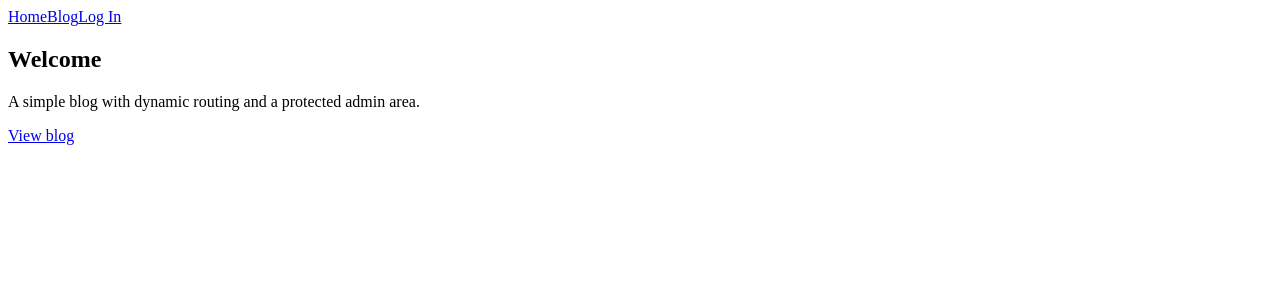
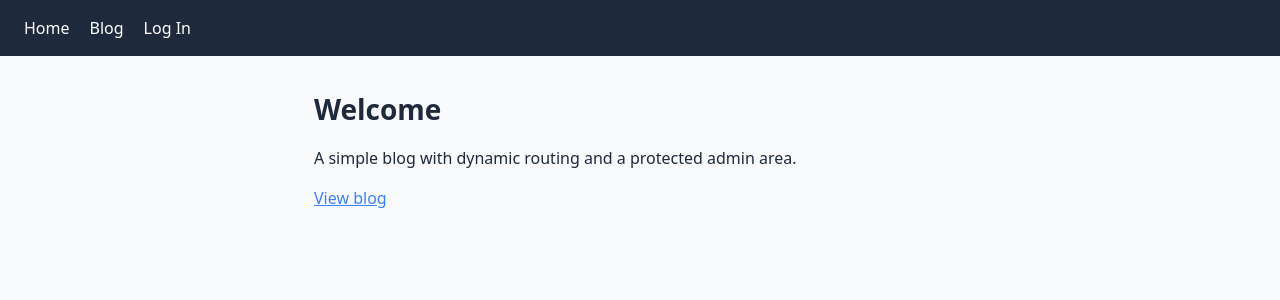
Before and after one commit to KwadwoDanso/dynamic-routing, a React (Vite) app: page / in a window 1280 px wide. Shown: the top 300 px of the page. Built offline with nearby package versions, Linux system fonts and the light colour scheme.

Commit message:
Add minimal blog app styling

```diff
--- a/src/styles.css
+++ b/src/styles.css
@@ -0,0 +1,88 @@
+/* Minimal plain styling */
+* {
+    box-sizing: border-box;
+    margin: 0;
+    padding: 0;
+}
+
+body {
+    font-family: system-ui, -apple-system, sans-serif;
+    color: #1e293b;
+    background: #f8fafc;
+    line-height: 1.5;
+}
+
+.navbar {
+    background: #1e293b;
+    padding: 1rem 1.5rem;
+    display: flex;
+    gap: 1.25rem;
+    align-items: center;
+}
+
+.navbar a {
+    color: white;
+    text-decoration: none;
+    font-weight: 500;
+}
+
+.navbar a:hover {
+    text-decoration: underline;
+}
+
+.navbar button {
+    margin-left: auto;
+    background: #ef4444;
+    color: white;
+    border: none;
+    padding: 0.4rem 0.9rem;
+    border-radius: 4px;
+    cursor: pointer;
+    font-size: 0.9rem;
+}
+
+.container {
+    max-width: 700px;
+    margin: 2rem auto;
+    padding: 0 1.5rem;
+}
+
+h1 {
+    margin-bottom: 1rem;
+    font-size: 1.75rem;
+}
+
+p {
+    margin-bottom: 1rem;
+}
+
+a {
+    color: #3b82f6;
+}
+
+.post-list {
+    list-style: none;
+}
+
+.post-list li {
+    padding: 0.6rem 0;
+    border-bottom: 1px solid #e2e8f0;
+}
+
+.post-list a {
+    font-size: 1.1rem;
+}
+
+button {
+    background: #3b82f6;
+    color: white;
+    border: none;
+    padding: 0.6rem 1.2rem;
+    border-radius: 4px;
+    cursor: pointer;
+    font-size: 1rem;
+}
+
+button:hover {
+    opacity: 0.9;
+}
```
